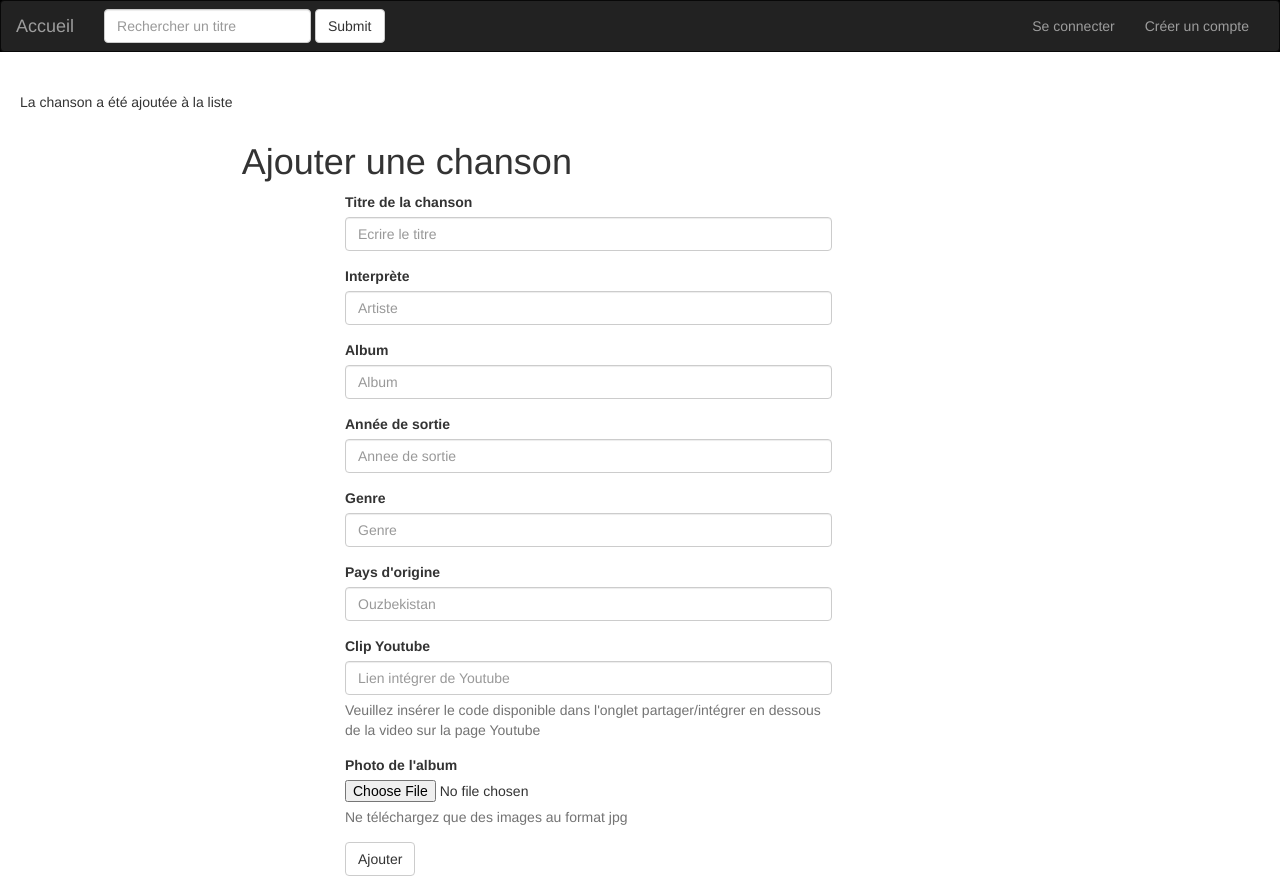
After one commit to SuzieBeasse/TC4, a PHP site: page /web/view/page/add_song.php in a window 1280 px wide. The commit adds this page. Run offline with PHP 8.4, Linux system fonts and the light colour scheme.

Commit message:
Final Commit
Joy

```diff
--- a/resources/css/style.css
+++ b/resources/css/style.css
@@ -1,5 +1,6 @@
 header {
-    padding: 0;
+    padding:0;
+    background-color: black;
 }
 
 section {
@@ -7,10 +8,11 @@ section {
 }
 
 .avatar {
+     float:left;
     height: 200px;
     width: 200px;
-    padding: 0px;
-    float:left;
+    padding: 0;
+
 }
 
 .username {
@@ -19,5 +21,18 @@ section {
 }
 
 .logo{
-    float:center;
+    float:none;
+    max-width: 100%;
+    height: auto;
 }
+
+.title{
+    line-height:74px;
+
+
+}
+
+.cover{
+    float:left;
+
+}
--- a/web/controller/delete_tag.php
+++ b/web/controller/delete_tag.php
@@ -1,10 +1,7 @@
 <?php
     include("../model/bdd.php");
-      //delete tag from tag table
+
      $oldName = $_POST['Name'];
-     $req = $bdd->prepare('DELETE FROM tag WHERE name=:name');
-     $req->execute(array(
-        'name' => $oldName));
 
     //Fetch the tag id
     $r = $bdd->prepare('SELECT * FROM tag WHERE name = :name');
--- a/web/view/component/navbar.php
+++ b/web/view/component/navbar.php
@@ -13,27 +13,31 @@
 
     <!-- Collect the nav links, forms, and other content for toggling -->
     <div class="collapse navbar-collapse" id="bs-example-navbar-collapse-1">
-      <ul class="nav navbar-nav">
-          <li><a href="#">Link</a></li>
-      </ul>
       <form class="navbar-form navbar-left" role="search" action="/TC4/web/view/page/result.php" method="post">
         <div class="form-group" >
           <input type="text" name="search" class="form-control" placeholder="Rechercher un titre">
         </div>
         <button type="submit" class="btn btn-default" >Submit</button>
       </form>
-      <ul class="nav navbar-nav navbar-right">
+
           <?php
                 session_start();
 if (isset($_SESSION['Email']) ){  ?>
+        <ul class="nav navbar-nav">
+          <li><a href="/TC4/web/view/page/add_song.php">Ajouter une chanson</a></li>
+        </ul>
+        <ul class="nav navbar-nav navbar-right">
                     <li><a href="/TC4/web/view/page/user.php">Profil</a></li>
                     <li><a href="/TC4/web/controller/deconnect.php">Se déconnecter</a></li>
+        </ul>
           <?php }
                     else { ?>
+            <ul class="nav navbar-nav navbar-right">
                     <li><a href="/TC4/web/view/page/log_in.php">Se connecter</a></li>
                     <li><a href="/TC4/web/view/page/register.php">Créer un compte</a></li>
+            </ul>
           <?php } ?>
-      </ul>
+
     </div><!-- /.navbar-collapse -->
   </div><!-- /.container-fluid -->
 </nav>
--- /dev/null
+++ b/web/view/page/add_song.php
@@ -0,0 +1,140 @@
+<!DOCTYPE html>
+<html>
+    <head>
+        <meta charset="utf-8" />
+        <title>Ajout Chanson</title>
+		<link rel="stylesheet" href="/TC4/resources/css/bootstrap.css" />
+        <link rel="stylesheet" href="/TC4/resources/css/style.css" />
+
+    </head>
+
+    <body>
+        <header>
+            <?php include("../component/navbar.php"); ?>
+            <?php include("../../model/bdd.php"); ?>
+        </header>
+
+        <section>
+            <?php
+
+                $pictures_dir='../../../resources/pictures/';
+                if ( isset($_FILES['fichier']) && $_FILES['fichier']['type']=='image/jpeg'):
+
+                 move_uploaded_file($_FILES['fichier']['tmp_name'],$pictures_dir.$_FILES['fichier']['name']);
+
+            ?>
+
+            <?php else:
+
+                 if ( isset($_FILES['fichier']) ) {
+                   echo 'Le téléchargement est réservé aux fichiers jpeg !';
+                 } ?>
+                    <p>La chanson a été ajoutée à la liste</p>
+
+
+            <div class="col-md-5 col-md-offset-2"> <h1> Ajouter une chanson</h1>
+            </div>
+
+            <form class="col-md-5 col-md-offset-3" action="?php echo $_SERVER['PHP_SELF']; ?>" method="post" enctype="multipart/form-data">
+              <div class="form-group">
+                <label for="songName">Titre de la chanson</label>
+                <input type="name" class="form-control" id="songName" name="songName" placeholder="Ecrire le titre">
+              </div>
+              <div class="form-group">
+                <label for="singer">Interprète</label>
+                <input type="singer" class="form-control" id="singer" name="singer" placeholder="Artiste">
+              </div>
+              <div class="form-group">
+                <label for="album">Album</label>
+                <input type="album" class="form-control" id="album" name="album" placeholder="Album">
+              </div>
+              <div class="form-group">
+                <label for="year">Année de sortie</label>
+                <input type="year" class="form-control" id="year" name="year" placeholder="Annee de sortie">
+              </div>
+              <div class="form-group">
+                <label for="genre">Genre</label>
+                <input type="genre" class="form-control" name="genre" id="genre" placeholder="Genre">
+              </div>
+              <div class="form-group">
+                <label for="country">Pays d'origine</label>
+                <input type="country" class="form-control" id="country" name="country" placeholder="Ouzbekistan">
+              </div>
+              <div class="form-group">
+                <label for="video">Clip Youtube</label>
+                <input type="lien" class="form-control" id="video" placeholder="Lien intégrer de Youtube" name="video">
+                <p class="help-block">Veuillez insérer le code disponible dans l'onglet partager/intégrer en dessous de la video sur la page Youtube</p>
+              </div>
+              <div class="form-group">
+                <label for="cover">Photo de l'album</label>
+                <input type="file"  name="fichier">
+                <p class="help-block">Ne téléchargez que des images au format jpg</p>
+              </div>
+              <div class="form-group">
+                    <input type="hidden" name="score" value="<?php echo rand (3, 567);?>">
+              </div>
+
+              <button type="submit" class="btn btn-default">Ajouter</button>
+            </form>
+
+             <?php endif; ?>
+       <?php
+    // On commence par récupérer les champs
+            if(isset($_POST['titre']))      $titre=$_POST['Titre'];
+            else      $titre="";
+
+            if(isset($_POST['singer']))      $singer=$_POST['singer'];
+            else      $singer="";
+
+            if(isset($_POST['album']))      $album=$_POST['album'];
+            else      $album="";
+
+            if(isset($_POST['year']))      $year=$_POST['year'];
+            else      $year="";
+
+            if(isset($_POST['genre']))      $genre=$_POST['genre'];
+            else      $genre="";
+
+            if(isset($_POST['video']))      $video=htmlspecialchars($_POST['video']);
+            else      $video="";
+
+            if(isset($_POST['country']))      $country=$_POST['country'];
+            else      $country="";
+
+            if(isset($_POST['score']))      $score=$_POST['score'];
+            else      $score="";
+
+            if(isset($_FILES['fichier']))      $cover='/TC4/resources/cover/'.$_FILES['fichier']['name'];
+            else      $cover="";
+
+
+
+
+
+
+           //On ajoute les infos a la bdd
+            $req = $bdd->prepare('INSERT INTO chansons (Titre, Interprete, Album, Genre, AnneeDeSortie, VideoYoutube, Pays, Pochettes, Score) VALUES(:Titre, :Interprete, :Album, :Genre, :AnneeDeSortie, :VideoYoutube, :Pays, :Pochettes, :Score)');
+            $req->execute(array(
+                'Titre' => $titre,
+                'Interprete' => $singer,
+                'Album' => $album,
+                'AnneeDeSortie' => $year,
+                'Genre' => $genre,
+                'VideoYoutube'=> $video,
+                'Pays' => $country,
+                'Pochettes' => $cover,
+                'Score' => $score
+
+                ));
+
+
+
+
+
+?>
+
+
+        </section>
+    </body>
+
+</html>
--- a/web/view/page/log_in.php
+++ b/web/view/page/log_in.php
@@ -4,6 +4,7 @@
         <meta charset="utf-8" />
         <title>Connexion</title>
 		<link rel="stylesheet" href="/TC4/resources/css/bootstrap.css" />
+        <link rel="stylesheet" href="/TC4/resources/css/style.css" />
 
     </head>
 
--- a/web/view/page/register.php
+++ b/web/view/page/register.php
@@ -4,6 +4,7 @@
         <meta charset="utf-8" />
         <title>Register</title>
 		<link rel="stylesheet" href="/TC4/resources/css/bootstrap.css" />
+        <link rel="stylesheet" href="/TC4/resources/css/style.css" />
 
     </head>
 	<body>
```
Also changed, not shown: index.php (+7 -6 lines), resources/cover/40daydream.jpg (added), resources/pictures/centrale_sound.jpg, resources/pictures/muytranquilo.jpg (added).
